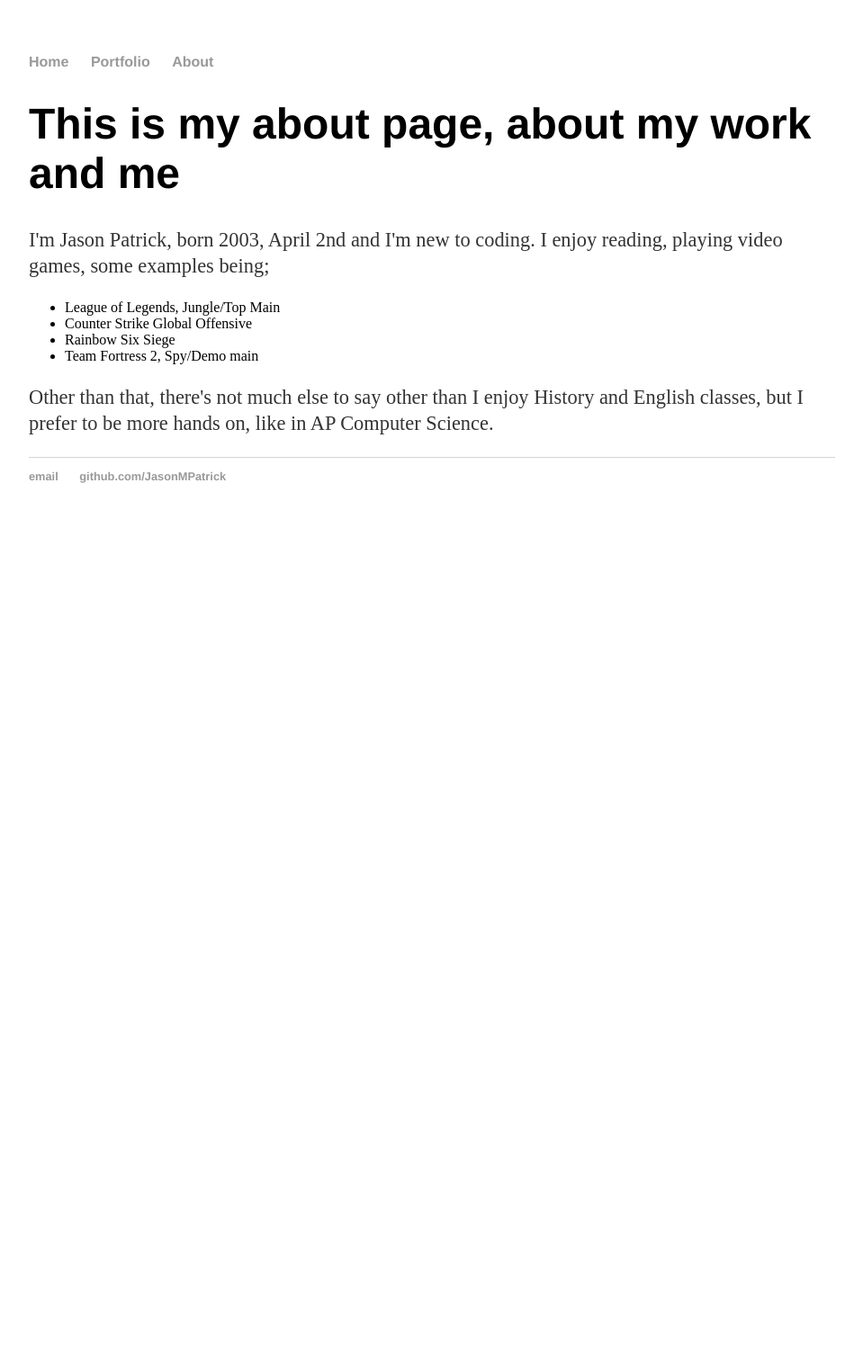
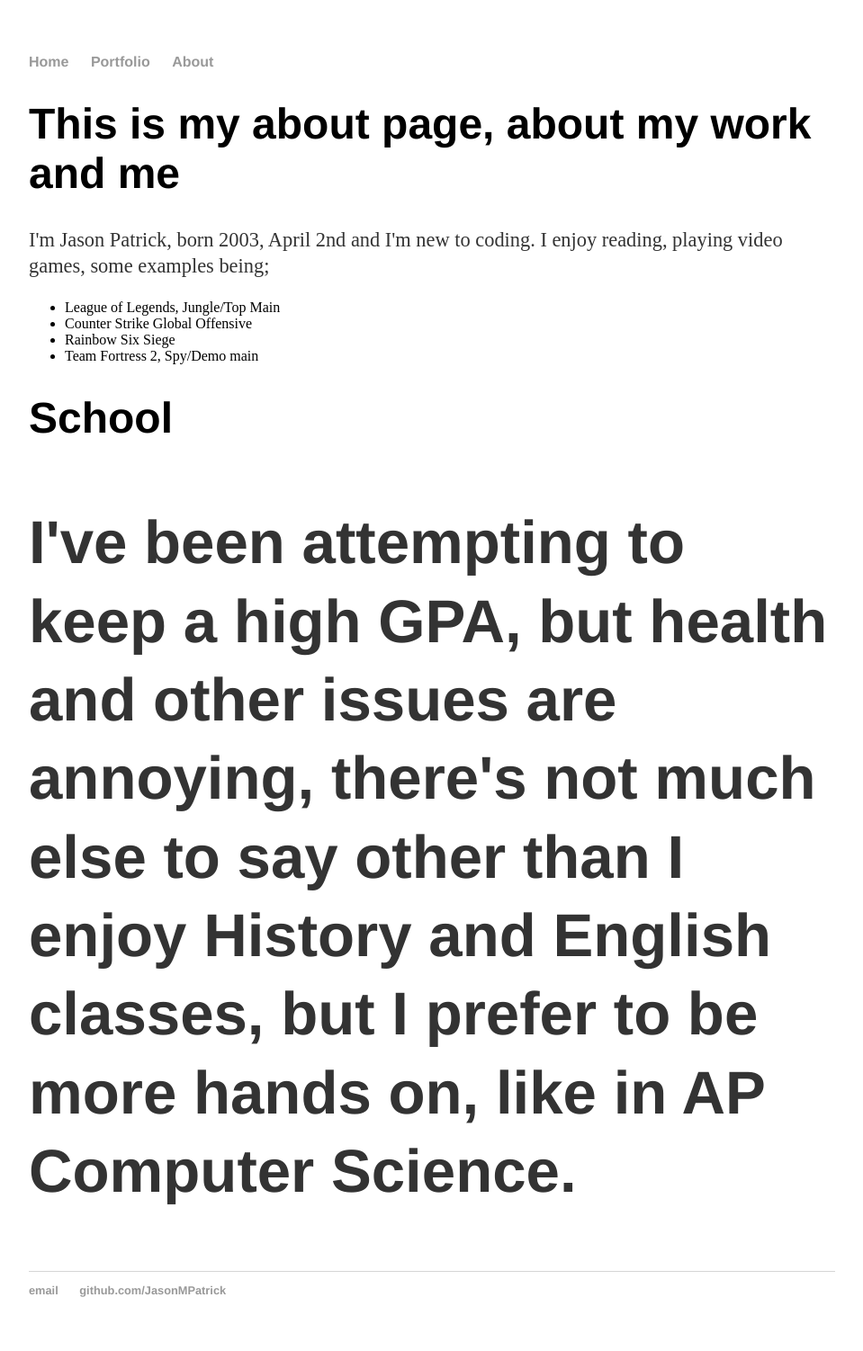
Before and after one commit to JasonMPatrick/JasonMPatrick.github.io, a Jekyll site: the page about.html, which Jekyll copies as it is, in a window 1280 px wide. Shown: the whole page at 90% size, without its empty margins (160-1119 px from the left). Built offline with Jekyll 4.4.1, drawn with Linux system fonts in a browser that asks for light colours; before the commit the page ends 900 px from its top, so only the background shows below that.

Commit message:
Update about.html

```diff
--- a/about.html
+++ b/about.html
@@ -26,7 +26,9 @@
   <li> Rainbow Six Siege </li>
   <li> Team Fortress 2, Spy/Demo main
 </ul>
-   <p> Other than that, there's not much else to say other than I enjoy History and English classes, but I prefer to be more hands on, like in AP Computer Science. </p>
+
+   <h1> School <h1>
+<p> I've been attempting to keep a high GPA, but health and other issues are annoying, there's not much else to say other than I enjoy History and English classes, but I prefer to be more hands on, like in AP Computer Science. </p>
 
 
 			</div><!-- /.container -->
```
